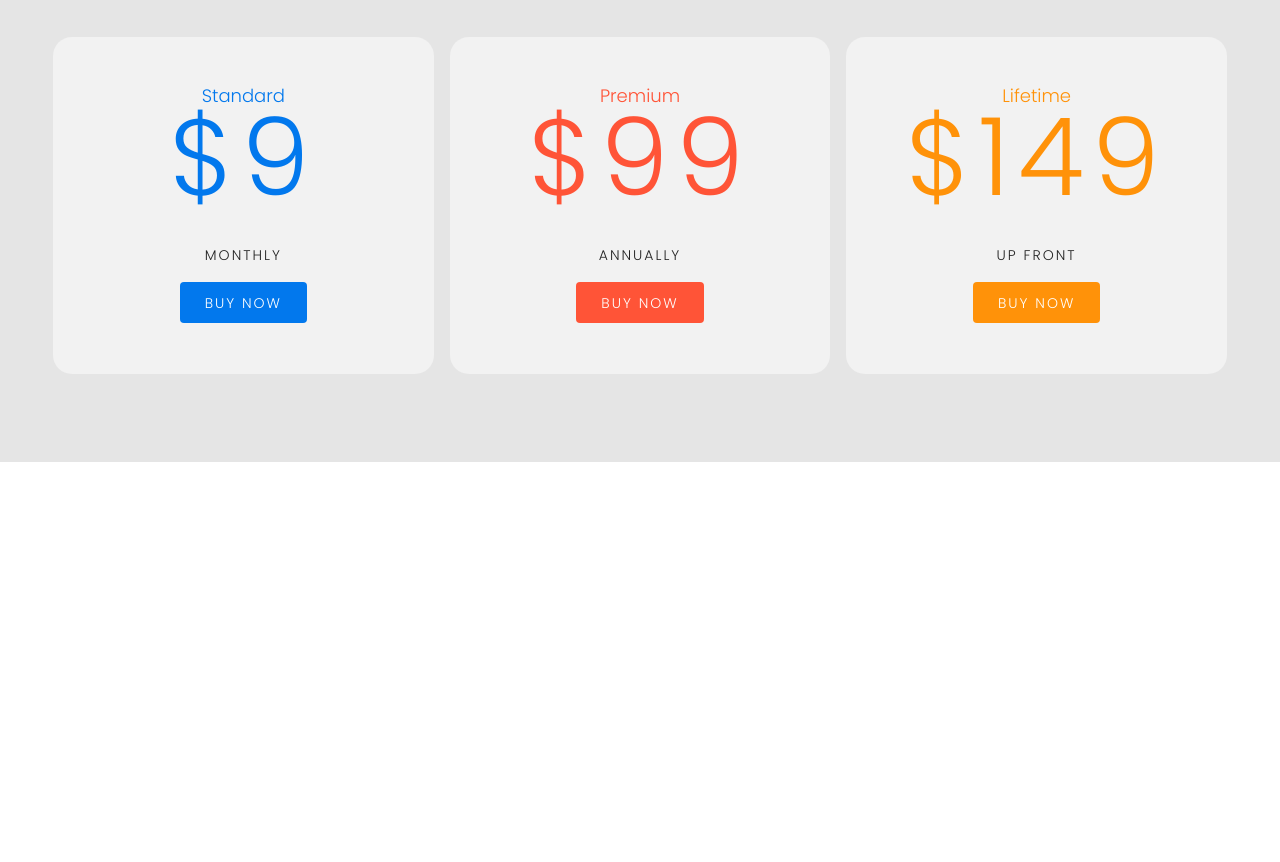
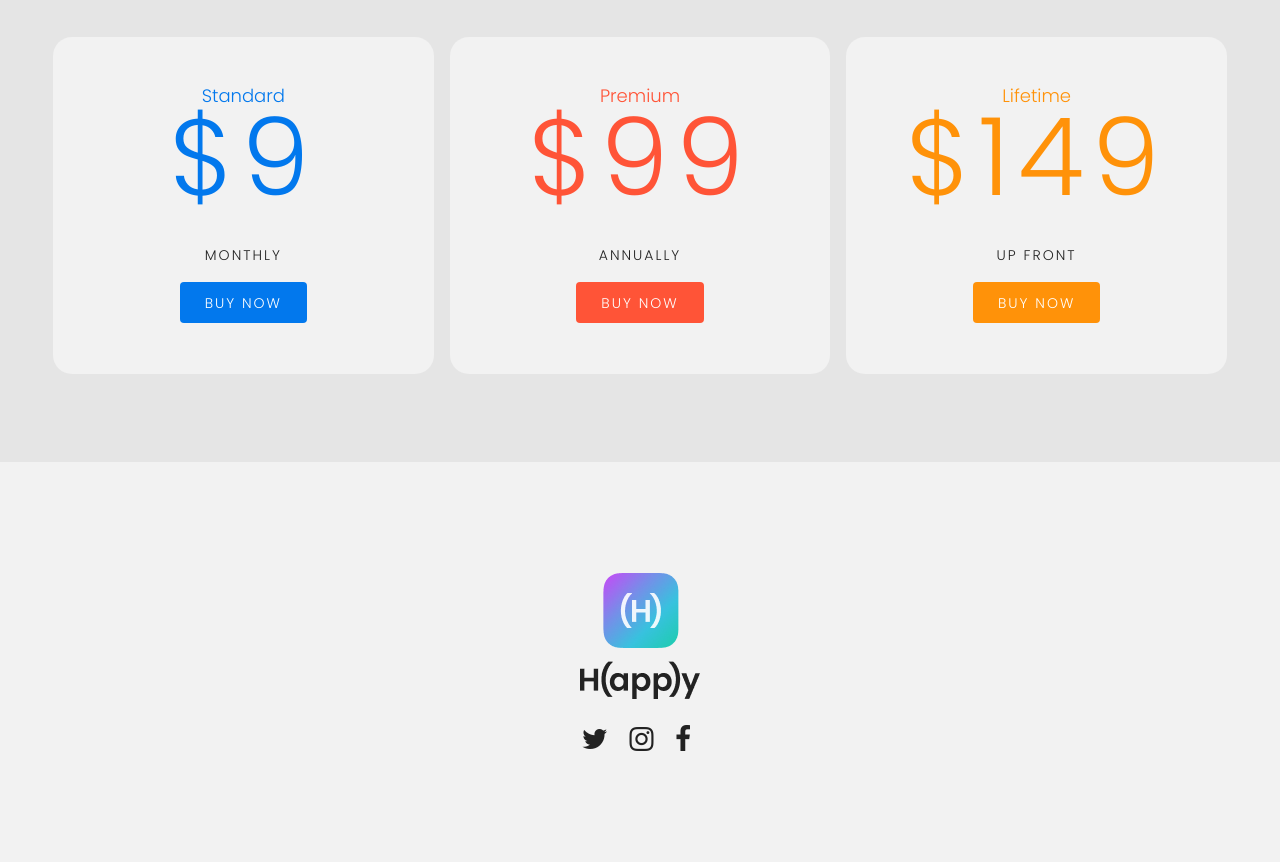
Before and after one commit to KamilyaMukhammedova/module-1.3-happy, a website built with webpack: page src/index.html in a window 1280 px wide. Shown: the part 3956-4818 px from the top of the page. Before the commit the page ends 4418 px from the top, so only its background shows below. Built offline with nearby package versions, Linux system fonts and the light colour scheme; files whose address does not match are found by name.

Commit message:
Footer-block (adaptive styles)

```diff
--- a/src/index.html
+++ b/src/index.html
@@ -464,5 +464,17 @@
         </div>
     </div>
 </main>
+<footer class="footer-block">
+    <div class="container">
+        <div class="footer-block__box">
+            <img src="img/footer-logo.png" alt="Logo" class="footer-block__logo">
+            <div class="footer-block__social-links">
+                <a href="#" class="footer-block__link footer-block_link1"><i class="fa fa-twitter"></i></a>
+                <a href="#" class="footer-block__link"><i class="fa fa-instagram"></i></a>
+                <a href="#" class="footer-block__link"><i class="fa fa-facebook"></i></a>
+            </div>
+        </div>
+    </div>
+</footer>
 </body>
 </html>
--- a/src/index.scss
+++ b/src/index.scss
@@ -17,3 +17,4 @@
 @import "style/statistic-block";
 @import "style/mode-block";
 @import "style/plans-block";
+@import "style/footer-block";
--- /dev/null
+++ b/src/style/_footer-block.scss
@@ -0,0 +1,52 @@
+.footer-block {
+  background-color: $lightGrey;
+  text-align: center;
+  padding: 8.7% 0 8.5%;
+
+  &__logo {
+    margin-bottom: 20px;
+
+    @include medium {
+      width: 90px;
+      height: 90px;
+    }
+
+    @include small {
+      width: 70px;
+      height: 70px;
+    }
+  }
+
+  &__social-links {
+    font-size: 28px;
+    width: 14%;
+    margin: 0 auto;
+    text-align: left;
+
+    @include large {
+      width: 50%;
+      text-align: center;
+    }
+
+    @include medium {
+      font-size: 23px;
+    }
+  }
+
+  &__link {
+    color: inherit;
+    margin-left: 14px;
+
+    &:hover {
+      color: $blueColor;
+    }
+  }
+
+  &_link1 {
+    margin-left: 25px;
+
+    @include large {
+      margin-left: 0;
+    }
+  }
+}
```
Also changed, not shown: src/img/footer-logo.png (added).
